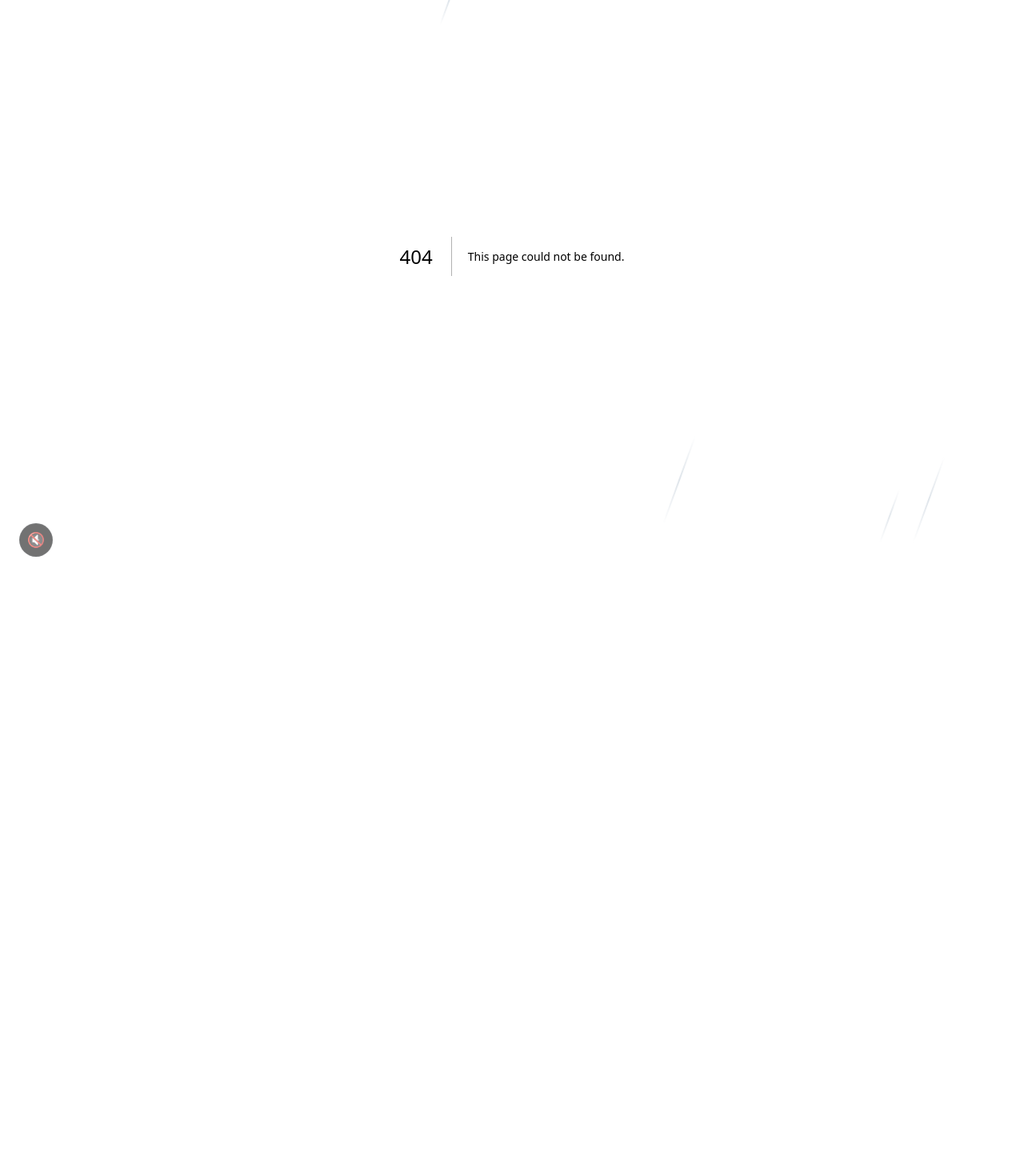
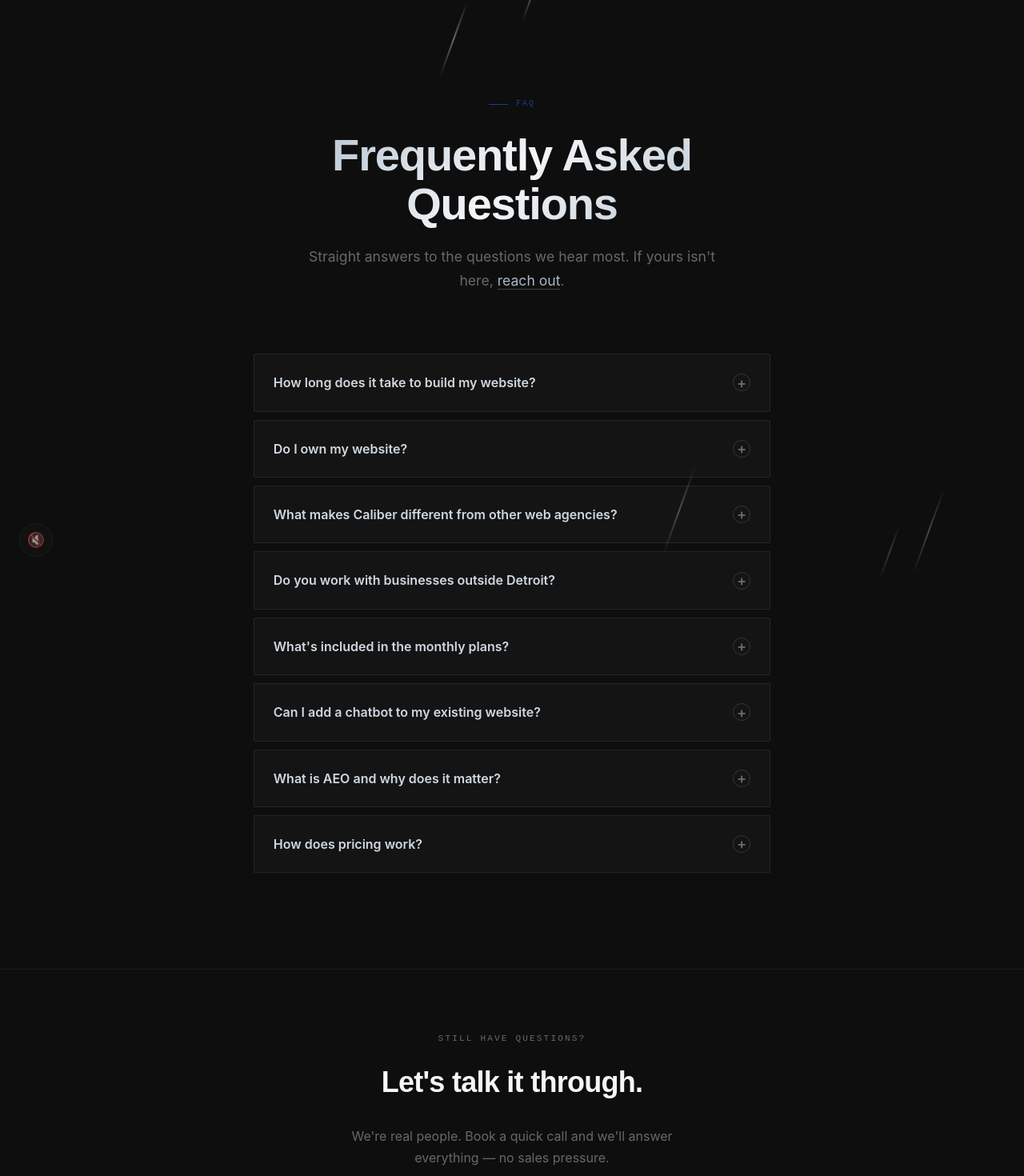
Before and after one commit to Darrin50/caliberwebstudio, a Next.js app: page /faq in a window 1280 px wide. Before the commit this address had no page. Shown: the part 80-1550 px from the top of the page at 80% size. Before the commit the page ends 800 px from the top, so only its background shows below. Built offline with nearby package versions, Linux system fonts and the light colour scheme.

Commit message:
feat: add FAQ page

```diff
--- /dev/null
+++ b/src/app/faq/page.tsx
@@ -0,0 +1,98 @@
+'use client';
+
+import { useState } from 'react';
+import Nav from '@/components/Nav';
+import Footer from '@/components/Footer';
+import Link from 'next/link';
+
+const faqs = [
+  {
+    question: 'How long does it take to build my website?',
+    answer: 'Most sites are live in 7–14 days. Our Startup Complete package can have you fully operational in 48 hours.',
+  },
+  {
+    question: 'Do I own my website?',
+    answer: 'Yes. 100%. We build it, you own it. The code, the domain, everything.',
+  },
+  {
+    question: 'What makes Caliber different from other web agencies?',
+    answer: 'We build in Next.js — the same technology used by companies like Netflix and TikTok. You get a production-grade website, not a WordPress template. And we embed AI systems directly into the build so your site works for you 24/7.',
+  },
+  {
+    question: 'Do you work with businesses outside Detroit?',
+    answer: "Yes. We're Detroit-based but work with businesses everywhere. We specialize in helping Detroit businesses first, but our systems work anywhere.",
+  },
+  {
+    question: "What's included in the monthly plans?",
+    answer: 'Hosting, maintenance, security updates, performance monitoring, and ongoing SEO updates. Your site never goes stale.',
+  },
+  {
+    question: 'Can I add a chatbot to my existing website?',
+    answer: 'Yes — our AI chatbot can be installed on any website, not just ones we built. Contact us for a custom quote.',
+  },
+  {
+    question: 'What is AEO and why does it matter?',
+    answer: "AEO (Answer Engine Optimization) means optimizing your site so AI tools like ChatGPT and Google's AI Overview recommend your business. It's the future of search, and we build it into every site we deliver.",
+  },
+  {
+    question: 'How does pricing work?',
+    answer: "We offer fixed-scope packages so you always know what you're paying. No hourly billing, no surprise invoices. See our pricing page for full details.",
+  },
+];
+
+export default function FAQPage() {
+  const [openIndex, setOpenIndex] = useState<number | null>(null);
+  const toggle = (i: number) => setOpenIndex(openIndex === i ? null : i);
+
+  return (
+    <>
+      <Nav />
+      <main style={{ paddingTop: '72px', background: 'var(--bg)', minHeight: '100vh' }}>
+
+        <section style={{ padding: 'clamp(80px, 12vw, 130px) clamp(20px, 6vw, 80px) clamp(48px, 6vw, 80px)', maxWidth: '800px', margin: '0 auto', textAlign: 'center' }}>
+          <p className="sec-label fu" style={{ justifyContent: 'center', marginBottom: '24px' }}>FAQ</p>
+          <h1 className="fu" style={{ fontFamily: "'Syne', sans-serif", fontWeight: 800, fontSize: 'clamp(2rem, 5vw, 3.5rem)', lineHeight: 1.1, letterSpacing: '-0.02em', background: 'linear-gradient(135deg, var(--chrome), var(--white), var(--chrome))', WebkitBackgroundClip: 'text', WebkitTextFillColor: 'transparent', backgroundClip: 'text', marginBottom: '20px' }}>
+            Frequently Asked Questions
+          </h1>
+          <p className="fu" style={{ fontFamily: "'Inter', sans-serif", fontSize: 'clamp(0.95rem, 1.8vw, 1.1rem)', color: 'var(--dim)', maxWidth: '520px', margin: '0 auto', lineHeight: 1.7 }}>
+            Straight answers to the questions we hear most. If yours isn&apos;t here,{' '}
+            <Link href="/contact" style={{ color: 'var(--chrome)', textDecoration: 'none', borderBottom: '1px solid rgba(168,184,200,0.3)' }}>reach out</Link>.
+          </p>
+        </section>
+
+        <section style={{ padding: '0 clamp(20px, 6vw, 80px) clamp(80px, 10vw, 120px)', maxWidth: '800px', margin: '0 auto' }}>
+          <div style={{ display: 'flex', flexDirection: 'column', gap: '10px' }}>
+            {faqs.map((faq, i) => (
+              <div key={i} className="fu" style={{ border: '1px solid var(--border)', borderRadius: '2px', overflow: 'hidden', background: 'var(--bg2)', transition: 'border-color 0.2s', borderColor: openIndex === i ? 'rgba(30,61,143,0.4)' : 'var(--border)' }}>
+                <button
+                  onClick={() => toggle(i)}
+                  aria-expanded={openIndex === i}
+                  style={{ width: '100%', background: 'none', border: 'none', padding: '22px 24px', textAlign: 'left', cursor: 'pointer', display: 'flex', justifyContent: 'space-between', alignItems: 'center', gap: '16px', color: openIndex === i ? 'var(--white)' : 'var(--silver)', fontSize: '1rem', fontWeight: 600, fontFamily: "'Inter', sans-serif", transition: 'color 0.2s' }}
+                >
+                  <span>{faq.question}</span>
+                  <span style={{ flexShrink: 0, width: '22px', height: '22px', borderRadius: '50%', border: '1px solid rgba(168,184,200,0.2)', display: 'flex', alignItems: 'center', justifyContent: 'center', fontSize: '1.1rem', lineHeight: 1, transition: 'transform 0.25s ease, border-color 0.2s', transform: openIndex === i ? 'rotate(45deg)' : 'rotate(0deg)', color: openIndex === i ? 'var(--chrome)' : 'var(--dim)', borderColor: openIndex === i ? 'rgba(30,61,143,0.5)' : 'rgba(168,184,200,0.2)' }}>+</span>
+                </button>
+                <div style={{ maxHeight: openIndex === i ? '400px' : '0', overflow: 'hidden', transition: 'max-height 0.3s ease' }}>
+                  <div style={{ padding: '0 24px 22px', color: 'var(--dim)', lineHeight: 1.75, fontSize: '0.95rem', fontFamily: "'Inter', sans-serif", borderTop: '1px solid var(--border)', paddingTop: '18px' }}>
+                    {faq.answer}
+                  </div>
+                </div>
+              </div>
+            ))}
+          </div>
+        </section>
+
+        <section style={{ padding: 'clamp(48px, 6vw, 80px) clamp(20px, 6vw, 80px)', borderTop: '1px solid var(--border)', textAlign: 'center' }}>
+          <p className="fu" style={{ fontFamily: "'Space Mono', monospace", fontSize: '11px', letterSpacing: '0.2em', textTransform: 'uppercase', color: 'var(--dim)', marginBottom: '16px' }}>Still have questions?</p>
+          <h2 className="fu" style={{ fontFamily: "'Syne', sans-serif", fontWeight: 800, fontSize: 'clamp(1.4rem, 3vw, 2.25rem)', color: 'var(--white)', marginBottom: '24px', letterSpacing: '-0.02em' }}>Let&apos;s talk it through.</h2>
+          <p className="fu" style={{ fontFamily: "'Inter', sans-serif", fontSize: '1rem', color: 'var(--dim)', marginBottom: '32px', maxWidth: '420px', margin: '0 auto 32px', lineHeight: 1.7 }}>
+            We&apos;re real people. Book a quick call and we&apos;ll answer everything — no sales pressure.
+          </p>
+          <Link href="/contact" className="btn-chrome fu">Start a Conversation</Link>
+        </section>
+
+      </main>
+      <Footer />
+    </>
+  );
+}
```
